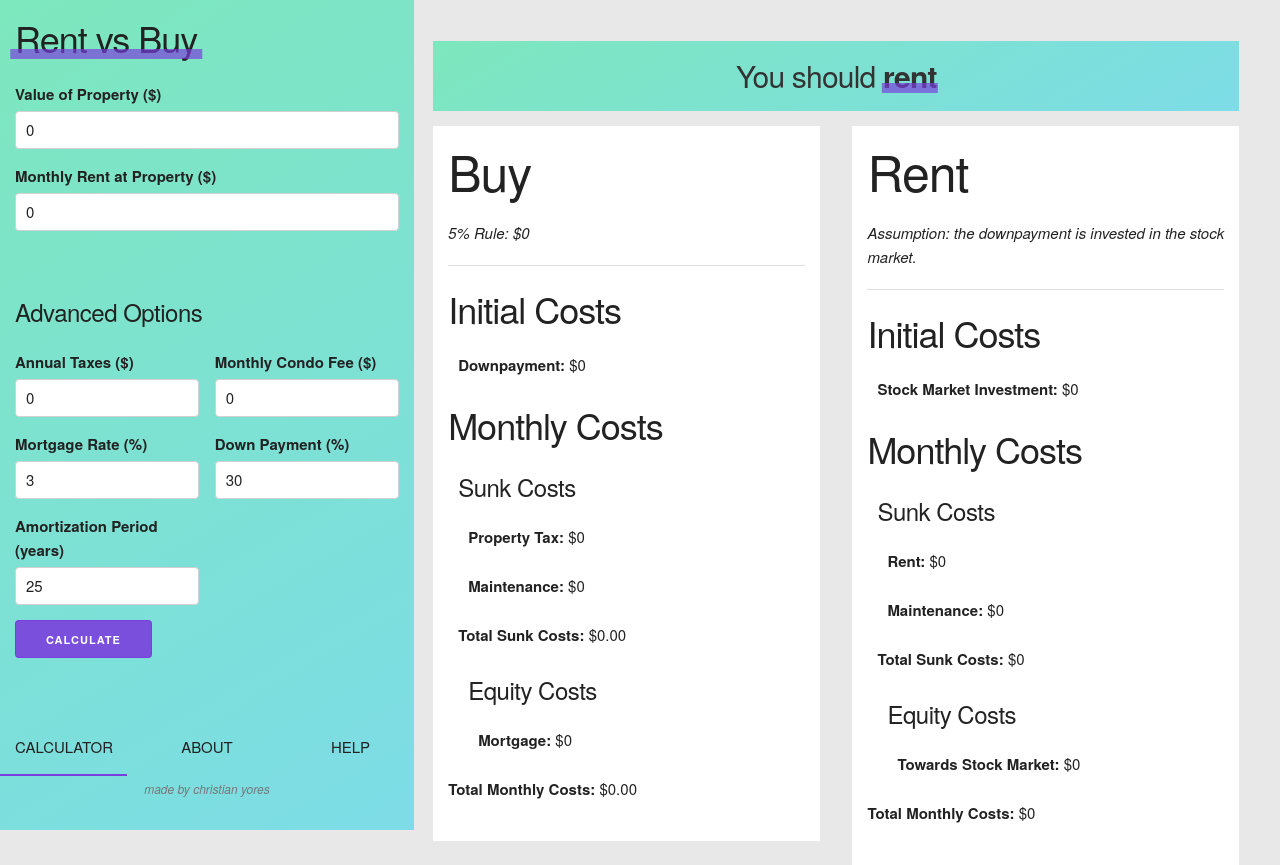
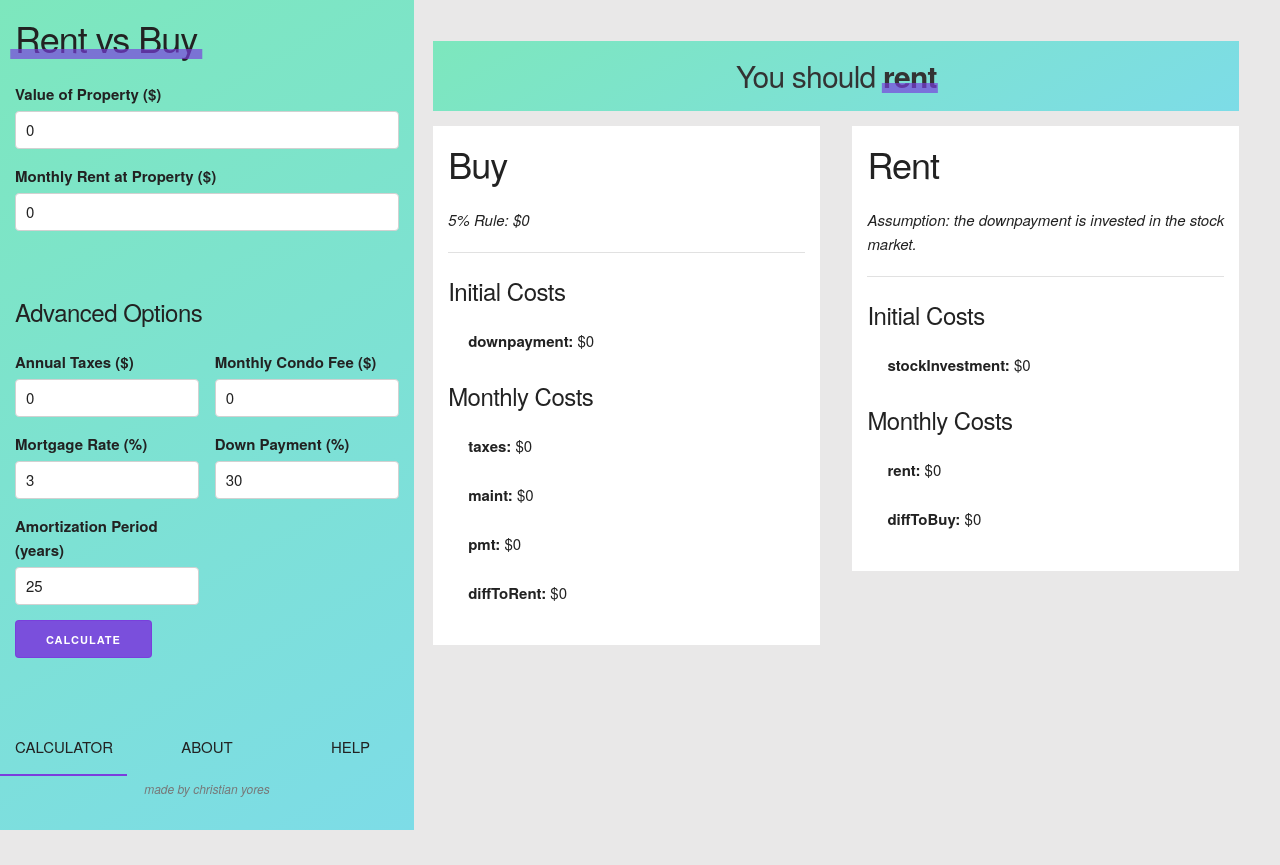
Before and after one commit to cyores/rentvbuy, a React (Create React App) app: page / in a window 1280 px wide. Both pictures are taken after a click on the button "CALCULATE". Built offline with nearby package versions, Linux system fonts and the light colour scheme.

Commit message:
Further abstracted Sheet, simplified calculator

```diff
--- a/src/App.js
+++ b/src/App.js
@@ -24,24 +24,41 @@ class App extends React.Component {
             REA: 0.03, // real estate appriciation
             SMA: 0.06, // stock market appriciation
             calcs: {
-                downpayment: 0,
-                taxes: 0,
-                maint: 0,
-                rent: 0,
+                buy: {
+                    mortgagePrinciple: 0,
+                    initialCosts: {
+                        downpayment: 0
+                    },
+                    monthlyCosts: {
+                        taxes: 0,
+                        maint: 0,
+                        pmt: 0,
+                        diffToRent: 0
+                    }
+                },
+                rent: {
+                    initialCosts: {
+                        stockInvestment: 0
+                    },
+                    monthlyCosts: {
+                        rent: 0,
+                        diffToBuy: 0
+                    }
+                },
+
                 percentRule: 0,
-                mortgagePrinciple: 0,
-                pmt: 0,
-                rentOrBuy: null
+                rentOrBuy: null,
+                donecalcs: false
             },
-            donecalcs: false,
             view: "calculator"
         };
         this.receiveFromCalculator = this.receiveFromCalculator.bind(this);
         this.changeView = this.changeView.bind(this);
     }
 
-    receiveFromCalculator(numbers) {
-        this.setState(numbers);
+    receiveFromCalculator(calcs) {
+        this.setState({ calcs: calcs});
+        console.log("app state", this.state);
     }
 
     changeView(view) {
@@ -76,7 +93,9 @@ class App extends React.Component {
                             <React.Fragment>
                                 <div className="row">
                                     <div className="u-full-width">
-                                        <Verdict buy={this.state.calcs.buy} />
+                                        <Verdict
+                                            buy={this.state.calcs.rentOrBuy}
+                                        />
                                     </div>
                                 </div>
                                 <div className="row">
@@ -88,9 +107,13 @@ class App extends React.Component {
                                                 "5% Rule: $" +
                                                 this.state.calcs.percentRule
                                             }
-                                            calcs={this.state.calcs}
-                                        >
-                                        </Sheet>
+                                            initialCosts={
+                                                this.state.calcs.buy.initialCosts
+                                            }
+                                            monthlyCosts={
+                                                this.state.calcs.buy.monthlyCosts
+                                            }
+                                        ></Sheet>
                                     </div>
                                     <div className="six columns">
                                         <Sheet
@@ -99,9 +122,13 @@ class App extends React.Component {
                                             subtitle={
                                                 "Assumption: the downpayment is invested in the stock market."
                                             }
-                                            calcs={this.state.calcs}
-                                        >
-                                        </Sheet>
+                                            initialCosts={
+                                                this.state.calcs.rent.initialCosts
+                                            }
+                                            monthlyCosts={
+                                                this.state.calcs.rent.monthlyCosts
+                                            }
+                                        ></Sheet>
                                     </div>
                                 </div>
                             </React.Fragment>
--- a/src/components/Calculator.js
+++ b/src/components/Calculator.js
@@ -16,49 +16,84 @@ class Calculator extends Component {
 
     calculate() {
         let s = this.state;
-        s.calcs.downpayment = parseFloat((s.VOP * (s.DP / 100)).toFixed(2));
-        s.calcs.rent = parseFloat(s.RENT.toFixed(2));
 
+        // the order matters
+        s.calcs.buy.initialCosts.downpayment = this.calcDownpayment(s);
+
+        s.calcs.rent.initialCosts.stockInvestment = this.calcDownpayment(s);
+
+        s.calcs.rent.monthlyCosts.rent = this.calcMonthlyCostsRent(s);
+
+        s.calcs.buy.monthlyCosts.taxes = this.calcMonthlyCostsTaxes(s);
+
+        s.calcs.buy.monthlyCosts.maint = this.calcMonthlyCostsMaint(s);
+
+        s.calcs.buy.mortgagePrinciple = this.calcMortgagePrinciple(s);
+
+        s.calcs.buy.monthlyCosts.pmt = this.calcMonthlyCostsPMT(s);
+
+        s.calcs.percentRule = this.calcPercentRule(s);
+
+        if (s.calcs.percentRule < s.calcs.rent) {
+            s.calcs.rentOrBuy = "buy";
+        } else {
+            s.calcs.rentOrBuy = "rent";
+        }
+
+        s.calcs.donecalcs = true;
+        console.log("calcs", s.calcs);
+        this.setState({ calcs: s.calcs });
+        this.props.sendToApp(s.calcs);
+    }
+
+    calcDownpayment(s) {
+        return parseFloat((s.VOP * (s.DP / 100)).toFixed(2));
+    }
+
+    calcMonthlyCostsRent(s) {
+        return parseFloat(s.RENT.toFixed(2));
+    }
+
+    calcMonthlyCostsTaxes(s) {
         if (s.TAX > 0) {
-            s.calcs.taxes = s.TAX / 12;
+            return parseFloat((s.TAX / 12).toFixed(2));
         } else {
-            s.calcs.taxes = (s.VOP * 0.01) / 12; // asume taxes at 1% of VOP
+            return parseFloat(((s.VOP * 0.01) / 12).toFixed(2)); // assume taxes at 1% of VOP
         }
-        s.calcs.taxes = parseFloat(s.calcs.taxes.toFixed(2));
+    }
 
+    calcMonthlyCostsMaint(s) {
         if (s.CF > 0) {
-            s.calcs.maint = s.CF + (s.VOP * 0.005) / 12;
+            return parseFloat((s.CF + (s.VOP * 0.005) / 12).toFixed(2));
         } else {
-            s.calcs.maint = (s.VOP * 0.01) / 12; // assume maintenance of 1% if no condo fee
+            return parseFloat(((s.VOP * 0.01) / 12).toFixed(2)); // assume maintenance of 1% if no condo fee
         }
-        s.calcs.maint = parseFloat(s.calcs.maint.toFixed(2));
+    }
 
-        s.calcs.mortgagePrinciple = s.VOP - s.calcs.downpayment;
+    calcMortgagePrinciple(s) {
+        return s.VOP - s.calcs.buy.initialCosts.downpayment;
+    }
 
+    calcMonthlyCostsPMT(s) {
         // PMT=(Pv∗Rate∗(1+Rate)Nper)/[(1+Rate)Nper−1]
         const R = s.MR / 100 / 12;
         const N = -12 * s.AP;
-        s.calcs.pmt =
-            (s.calcs.mortgagePrinciple * R) / (1 - Math.pow(1 + R, N));
-        s.calcs.pmt = parseFloat(s.calcs.pmt.toFixed(2));
+        return parseFloat(
+            (
+                (s.calcs.buy.mortgagePrinciple * R) /
+                (1 - Math.pow(1 + R, N))
+            ).toFixed(2)
+        );
+    }
 
-        s.calcs.percentRule = parseFloat(
+    calcPercentRule(s) {
+        return parseFloat(
             (
                 (s.VOP * (s.SMA - s.REA)) / 12 +
-                s.calcs.maint +
-                s.calcs.taxes
+                s.calcs.buy.monthlyCosts.maint +
+                s.calcs.buy.monthlyCosts.taxes
             ).toFixed(2)
         );
-
-        if (s.calcs.percentRule < s.calcs.rent) {
-            s.calcs.buy = true;
-        } else {
-            s.calcs.buy = false;
-        }
-
-        s.calcs.donecalcs = true;
-        this.setState({ calcs: s.calcs });
-        this.props.sendToApp(this.state);
     }
 
     handleChange(input, metric) {
--- a/src/components/Sheet.js
+++ b/src/components/Sheet.js
@@ -12,22 +12,17 @@ const StyledSheet = styled.div`
 `;
 
 const MoveRight = styled.div`
-    padding-left: 1rem;
+    padding-left: 2rem;
 `;
 
 class Sheet extends Component {
     render() {
+        const { initialCosts, monthlyCosts, type } = this.props;
         return (
-            // <StyledSheet>
-            //     <h3>{this.props.title}</h3>
-            //     {this.props.subtitle ? <h6><em>{this.props.subtitle}</em></h6> : null}
-            //     <hr></hr>
-            //     {this.props.children}
-            // </StyledSheet>
             <StyledSheet>
                 <div className="row">
                     <div className="column">
-                        <h1>{this.props.title}</h1>
+                        <h3>{this.props.title}</h3>
                         {this.props.subtitle ? (
                             <h6>
                                 <em>{this.props.subtitle}</em>
@@ -38,102 +33,26 @@ class Sheet extends Component {
                 <hr></hr>
                 <div className="row">
                     <div className="column">
-                        <h3>Initial Costs</h3>
+                        <h5>Initial Costs</h5>
                         <MoveRight>
-                            {this.props.type === "buy" ? (
-                                <p>
-                                    <b>Downpayment: </b>$
-                                    {this.props.calcs.downpayment}
+                            {Object.keys(initialCosts).map((key, index) => (
+                                <p key={`ic-${type}-${index}`}>
+                                    <b>{key}: </b>${initialCosts[key]}
                                 </p>
-                            ) : null}
-                            {this.props.type === "rent" ? (
-                                <p>
-                                    <b>Stock Market Investment: </b>$
-                                    {this.props.calcs.downpayment}
-                                </p>
-                            ) : null}
+                            ))}
                         </MoveRight>
                     </div>
                 </div>
                 <div className="row">
                     <div className="column">
-                        <h3>Monthly Costs</h3>
+                        <h5>Monthly Costs</h5>
                         <MoveRight>
-                            <h5>Sunk Costs</h5>
-                            <MoveRight>
-                                {this.props.type === "buy" ? (
-                                    <>
-                                        <p>
-                                            <b>Property Tax: </b>$
-                                            {this.props.calcs.taxes}
-                                        </p>
-                                        <p>
-                                            <b>Maintenance: </b>$
-                                            {this.props.calcs.maint}
-                                        </p>
-                                    </>
-                                ) : null}
-                                {this.props.type === "rent" ? (
-                                    <>
-                                        <p>
-                                            <b>Rent: </b>$
-                                            {this.props.calcs.rent}
-                                        </p>
-                                        <p>
-                                            <b>Maintenance: </b>$0
-                                        </p>
-                                    </>
-                                ) : null}
-                            </MoveRight>
-                            {this.props.type === "buy" ? (
-                                <p>
-                                    <b>Total Sunk Costs: </b>$
-                                    {(
-                                        this.props.calcs.taxes +
-                                        this.props.calcs.maint
-                                    ).toFixed(2)}
+                            {Object.keys(monthlyCosts).map((key, index) => (
+                                <p key={`mc-${type}-${index}`}>
+                                    <b>{key}: </b>${monthlyCosts[key]}
                                 </p>
-                            ) : null}
-                            {this.props.type === "rent" ? (
-                                <p>
-                                    <b>Total Sunk Costs: </b>$
-                                    {this.props.calcs.rent}
-                                </p>
-                            ) : null}
-                            <MoveRight>
-                                <h5>Equity Costs</h5>
-                                <MoveRight>
-                                    {this.props.type === "buy" ? (
-                                        <p>
-                                            <b>Mortgage: </b>$
-                                            {this.props.calcs.pmt}
-                                        </p>
-                                    ) : null}
-                                    {this.props.type === "rent" ? (
-                                        <p>
-                                            <b>Towards Stock Market: </b>$
-                                            {this.props.calcs.taxes +
-                                                this.props.calcs.maint +
-                                                this.props.calcs.pmt -
-                                                this.props.calcs.rent}
-                                        </p>
-                                    ) : null}
-                                </MoveRight>
-                            </MoveRight>
+                            ))}
                         </MoveRight>
-                        <p>
-                            <b>Total Monthly Costs: </b>$
-                            {this.props.type === "buy"
-                                ? (
-                                      this.props.calcs.taxes +
-                                      this.props.calcs.maint +
-                                      this.props.calcs.pmt
-                                  ).toFixed(2)
-                                : null}
-                            {this.props.type === "rent"
-                                ? this.props.calcs.rent
-                                : null}
-                        </p>
                     </div>
                 </div>
             </StyledSheet>
--- a/src/components/Verdict.js
+++ b/src/components/Verdict.js
@@ -18,7 +18,7 @@ class Verdict extends Component {
     render() {
         return (
             <StyledVerdict className="u-full-width">
-                {this.props.buy ? (
+                {this.props.rentOrBuy === "buy" ? (
                     <h4>
                         You should <b className="fancy-underline">buy</b>
                     </h4>
```
